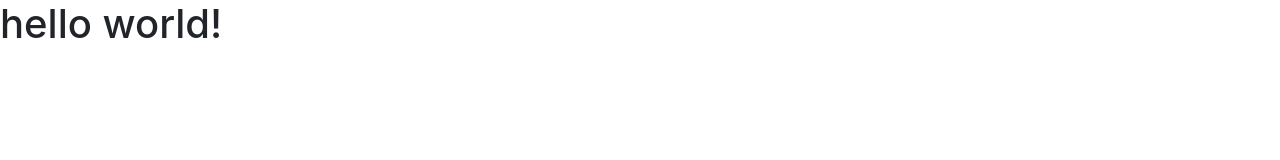
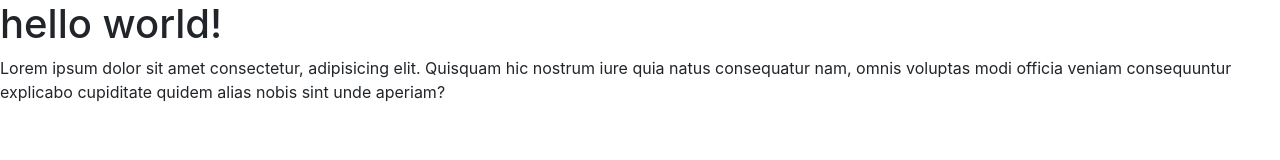
Before and after one commit to Chaharlangi/form, a plain HTML site: page index.html in a window 1280 px wide. Drawn offline with nearby package versions, Linux system fonts and the light colour scheme.

Commit message:
add p tag

```diff
--- a/index.html
+++ b/index.html
@@ -1,5 +1,6 @@
 <!DOCTYPE html>
 <html lang="en">
+
 <head>
     <meta charset="UTF-8">
     <meta name="viewport" content="width=device-width, initial-scale=1.0">
@@ -8,10 +9,17 @@
     <link rel="stylesheet" href="./css/style.css">
     <link rel="stylesheet" href="./css/bootstrap.min.css">
 </head>
+
 <body>
-<div>
-    <h1> hello world!</h1>
-</div>
+    <div>
+        <h1> hello world!</h1>
+
+    </div>
+    <p>Lorem ipsum dolor sit amet consectetur, adipisicing elit.
+        Quisquam hic nostrum iure quia natus consequatur nam,
+        omnis voluptas modi officia veniam consequuntur
+        explicabo cupiditate quidem alias nobis sint unde aperiam?</p>
 
 </body>
+
 </html>
```
